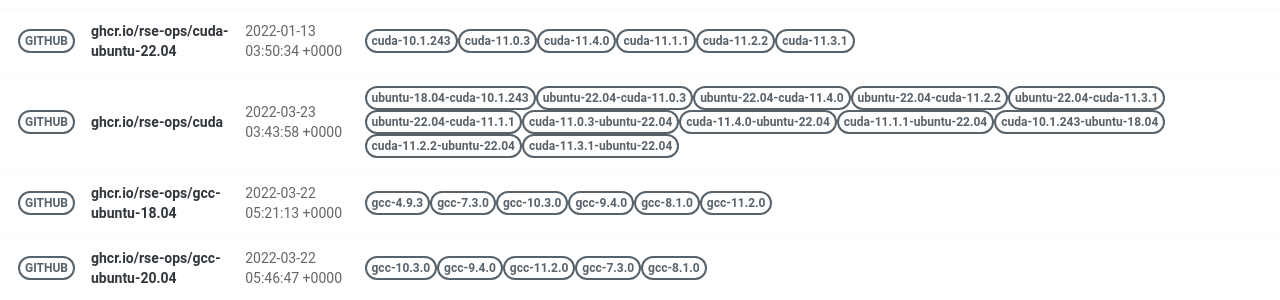
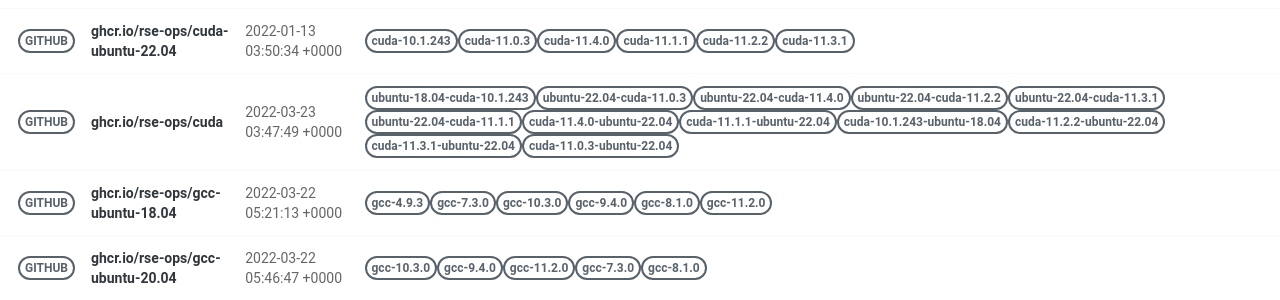
Before and after one commit to rse-ops/docker-images, a Jekyll site: the page built from pages/index.md, in a window 1280 px wide. Shown: the part 421-721 px from the top of the page. Built offline with Jekyll 4.4.1, drawn with Linux system fonts in a browser that asks for light colours; nearby versions of some CDN libraries.

Commit message:
Automated push to update library 2022-03-23

```diff
--- a/_library/ghcr.io-rse-ops-cuda.md
+++ b/_library/ghcr.io-rse-ops-cuda.md
@@ -1,7 +1,7 @@
 ---
 layout: container
 name: ghcr.io/rse-ops/cuda
-updated_at: 2022-03-23 03:43:58.410496
+updated_at: 2022-03-23 03:47:49.391538
 
 
 container_url: https://github.com/orgs/rse-ops/packages/container/package/cuda
```
Also changed, not shown: other parts of _library/ghcr.io-rse-ops-cuda.md (+3 -3 lines).
